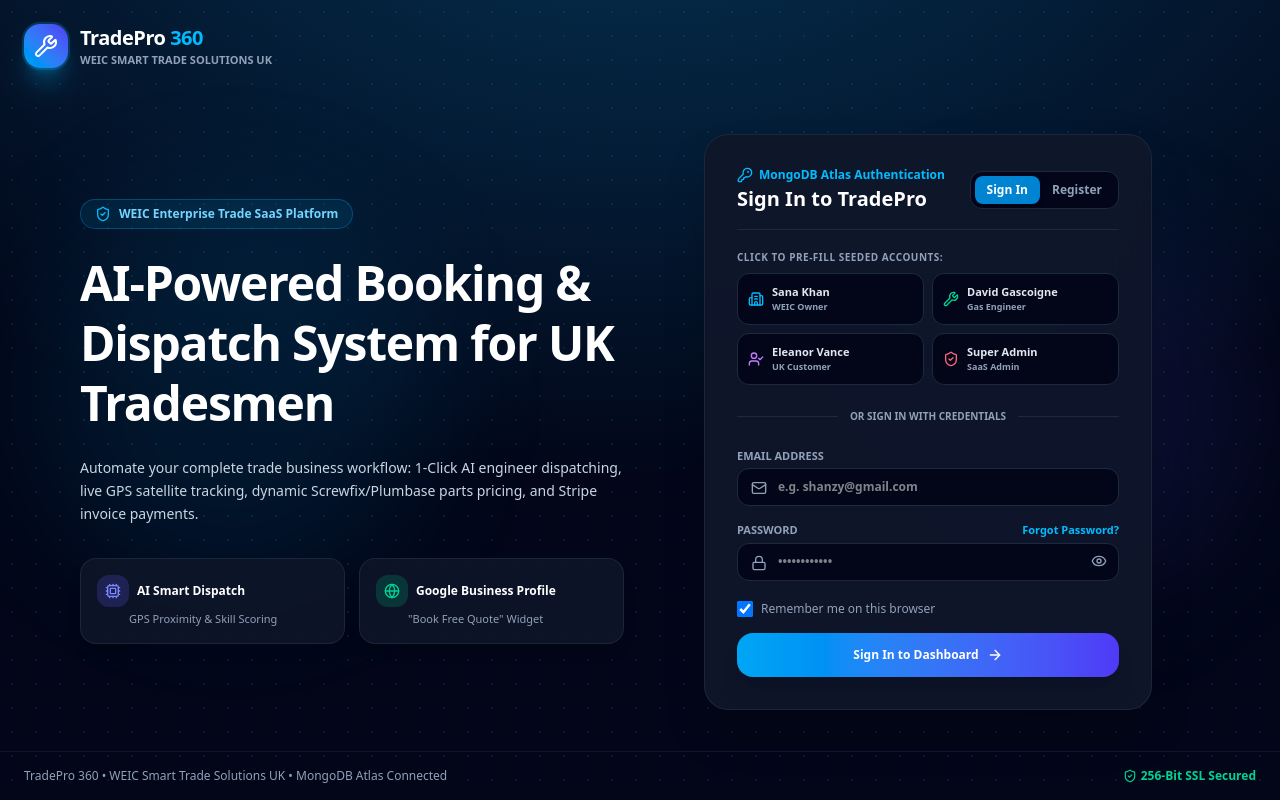
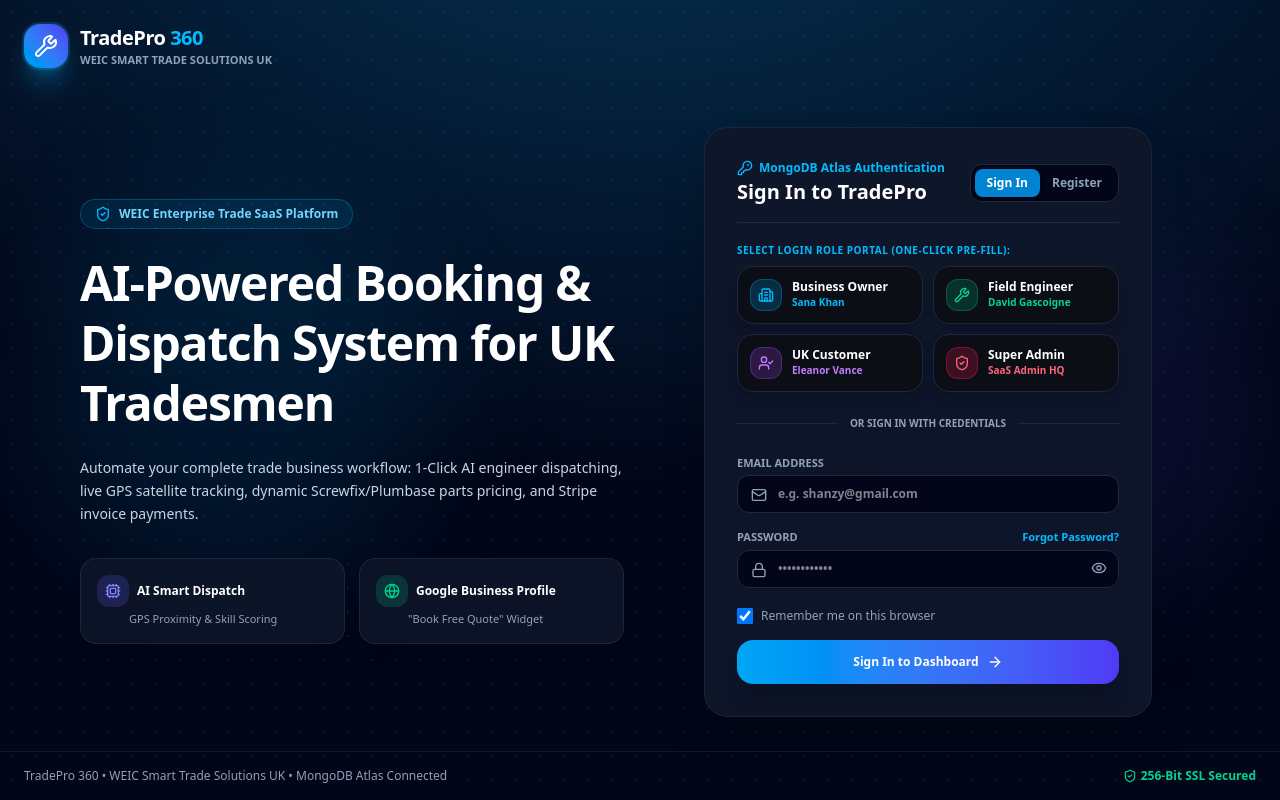
Before and after one commit to Muhammadislam776/Smart-Booking-Dispatch-Platform, a Next.js app: page / in a window 1280 px wide. Built offline with nearby package versions, Linux system fonts and the light colour scheme; no server answers; the database is empty.

Commit message:
Update login portal preset cards with Super Admin, Business Owner, Field Engineer, UK Customer roles and pro styling

```diff
--- a/src/components/auth/AuthPage.tsx
+++ b/src/components/auth/AuthPage.tsx
@@ -255,65 +255,75 @@
             )}
 
             {/* Quick Demo Sign In Presets */}
-            <div>
-              <span className="text-[10px] font-black uppercase text-slate-400 tracking-wider block mb-2">
-                Click to Pre-fill Seeded Accounts:
+            <div className="space-y-2">
+              <span className="text-[10px] font-black uppercase text-sky-400 tracking-wider block">
+                SELECT LOGIN ROLE PORTAL (ONE-CLICK PRE-FILL):
               </span>
-              <div className="grid grid-cols-2 gap-2 text-[11px]">
+              <div className="grid grid-cols-2 gap-2.5 text-[11px]">
+                {/* 1. Business Owner */}
                 <button
                   type="button"
                   onClick={() =>
                     handleSelectPreset({
                       email: 'sanajavaidkhan44@weic.co.uk',
-                      name: 'Sana Khan',
+                      name: 'Sana Khan (Business Owner)',
                       role: 'business_owner',
                     })
                   }
-                  className="p-2.5 rounded-xl bg-slate-950 hover:bg-slate-800/80 border border-slate-800 text-slate-200 font-bold text-left flex items-center gap-2 transition-all hover:scale-105"
+                  className="p-3 rounded-2xl bg-[#0b0e14] hover:bg-[#121824] border border-[#1e293b] hover:border-sky-500/60 text-slate-100 font-bold text-left flex items-center gap-2.5 transition-all hover:scale-102 shadow-lg group cursor-pointer"
                 >
-                  <Building2 className="w-4 h-4 text-sky-400 shrink-0" />
+                  <div className="w-8 h-8 rounded-xl bg-sky-500/20 text-sky-400 flex items-center justify-center border border-sky-500/30 group-hover:scale-110 transition-all shrink-0">
+                    <Building2 className="w-4 h-4" />
+                  </div>
                   <div className="truncate">
-                    <div className="font-extrabold truncate">Sana Khan</div>
-                    <div className="text-[9px] text-slate-400">WEIC Owner</div>
+                    <div className="font-black text-white text-xs truncate">Business Owner</div>
+                    <div className="text-[10px] text-sky-400 font-bold">Sana Khan</div>
                   </div>
                 </button>
 
+                {/* 2. Field Engineer */}
                 <button
                   type="button"
                   onClick={() =>
                     handleSelectPreset({
                       email: 'david.g@weic.co.uk',
-                      name: 'David Gascoigne',
+                      name: 'David Gascoigne (Engineer)',
                       role: 'engineer',
                     })
                   }
-                  className="p-2.5 rounded-xl bg-slate-950 hover:bg-slate-800/80 border border-slate-800 text-slate-200 font-bold text-left flex items-center gap-2 transition-all hover:scale-105"
+                  className="p-3 rounded-2xl bg-[#0b0e14] hover:bg-[#121824] border border-[#1e293b] hover:border-emerald-500/60 text-slate-100 font-bold text-left flex items-center gap-2.5 transition-all hover:scale-102 shadow-lg group cursor-pointer"
                 >
-                  <Wrench className="w-4 h-4 text-emerald-400 shrink-0" />
+                  <div className="w-8 h-8 rounded-xl bg-emerald-500/20 text-emerald-400 flex items-center justify-center border border-emerald-500/30 group-hover:scale-110 transition-all shrink-0">
+                    <Wrench className="w-4 h-4" />
+                  </div>
                   <div className="truncate">
-                    <div className="font-extrabold truncate">David Gascoigne</div>
-                    <div className="text-[9px] text-slate-400">Gas Engineer</div>
+                    <div className="font-black text-white text-xs truncate">Field Engineer</div>
+                    <div className="text-[10px] text-emerald-400 font-bold">David Gascoigne</div>
                   </div>
                 </button>
 
+                {/* 3. Customer */}
                 <button
                   type="button"
                   onClick={() =>
                     handleSelectPreset({
                       email: 'eleanor.vance@example.co.uk',
-                      name: 'Eleanor Vance',
+                      name: 'Eleanor Vance (Customer)',
                       role: 'customer',
                     })
                   }
-                  className="p-2.5 rounded-xl bg-slate-950 hover:bg-slate-800/80 border border-slate-800 text-slate-200 font-bold text-left flex items-center gap-2 transition-all hover:scale-105"
+                  className="p-3 rounded-2xl bg-[#0b0e14] hover:bg-[#121824] border border-[#1e293b] hover:border-purple-500/60 text-slate-100 font-bold text-left flex items-center gap-2.5 transition-all hover:scale-102 shadow-lg group cursor-pointer"
                 >
-                  <UserCheck className="w-4 h-4 text-purple-400 shrink-0" />
+                  <div className="w-8 h-8 rounded-xl bg-purple-500/20 text-purple-400 flex items-center justify-center border border-purple-500/30 group-hover:scale-110 transition-all shrink-0">
+                    <UserCheck className="w-4 h-4" />
+                  </div>
                   <div className="truncate">
-                    <div className="font-extrabold truncate">Eleanor Vance</div>
-                    <div className="text-[9px] text-slate-400">UK Customer</div>
+                    <div className="font-black text-white text-xs truncate">UK Customer</div>
+                    <div className="text-[10px] text-purple-400 font-bold">Eleanor Vance</div>
                   </div>
                 </button>
 
+                {/* 4. Super Admin */}
                 <button
                   type="button"
                   onClick={() =>
@@ -323,12 +333,14 @@
                       role: 'super_admin',
                     })
                   }
-                  className="p-2.5 rounded-xl bg-slate-950 hover:bg-slate-800/80 border border-slate-800 text-slate-200 font-bold text-left flex items-center gap-2 transition-all hover:scale-105"
+                  className="p-3 rounded-2xl bg-[#0b0e14] hover:bg-[#121824] border border-[#1e293b] hover:border-rose-500/60 text-slate-100 font-bold text-left flex items-center gap-2.5 transition-all hover:scale-102 shadow-lg group cursor-pointer"
                 >
-                  <ShieldCheck className="w-4 h-4 text-rose-400 shrink-0" />
+                  <div className="w-8 h-8 rounded-xl bg-rose-500/20 text-rose-400 flex items-center justify-center border border-rose-500/30 group-hover:scale-110 transition-all shrink-0">
+                    <ShieldCheck className="w-4 h-4" />
+                  </div>
                   <div className="truncate">
-                    <div className="font-extrabold truncate">Super Admin</div>
-                    <div className="text-[9px] text-slate-400">SaaS Admin</div>
+                    <div className="font-black text-white text-xs truncate">Super Admin</div>
+                    <div className="text-[10px] text-rose-400 font-bold">SaaS Admin HQ</div>
                   </div>
                 </button>
               </div>
```
